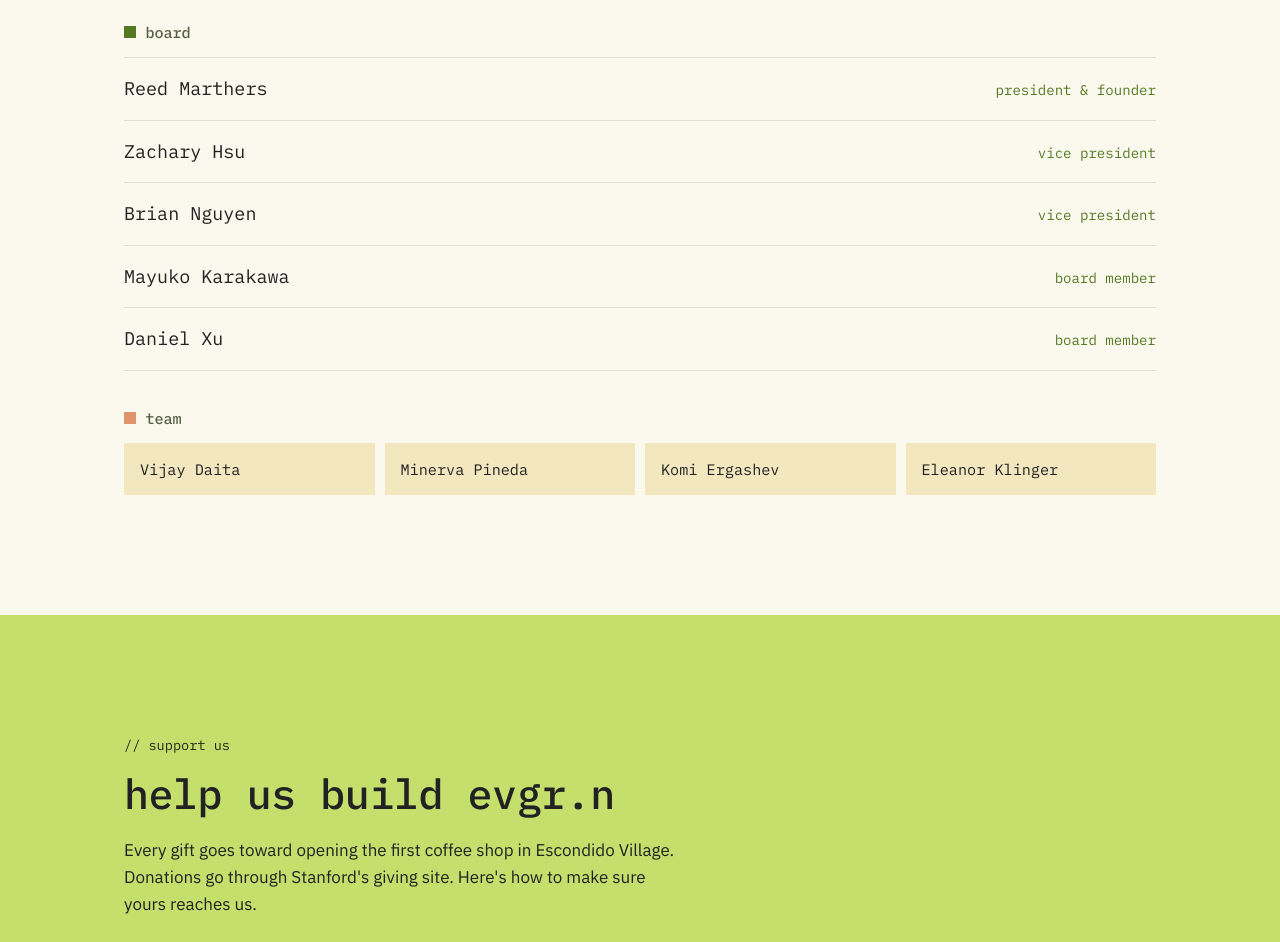
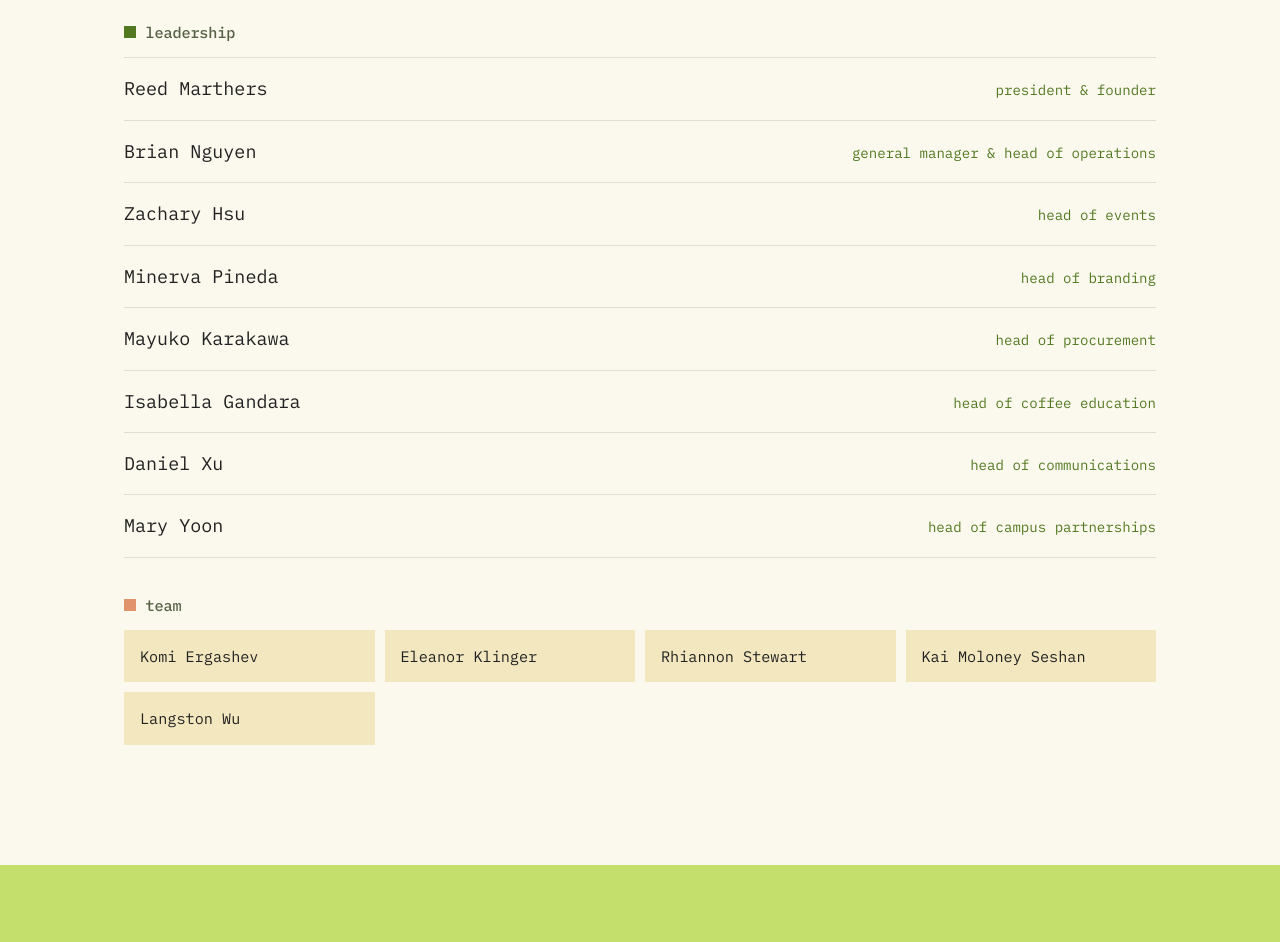
Before and after one commit to rvm-debug/evgrncoffee, a plain HTML site: page index.html in a window 1280 px wide. Shown: the part 1920-2862 px from the top of the page. Drawn offline with Linux system fonts and the light colour scheme.

Commit message:
Update leadership roles and team members
Co-Authored-By: Claude Opus 5.5 <noreply@anthropic.com>
Claude-Session: https://claude.ai/code/session_01Mwi9kq1QzVUGU8jy2Rbjtj

```diff
--- a/index.html
+++ b/index.html
@@ -78,20 +78,24 @@
     <div class="wrap">
       <p class="label">// team</p>
       <h2>the people behind the bar</h2>
-      <h3 class="team-heading"><span class="sq" style="--c:var(--leaf)"></span>board</h3>
+      <h3 class="team-heading"><span class="sq" style="--c:var(--leaf)"></span>leadership</h3>
       <ul class="board">
         <li><span class="name">Reed Marthers</span><span class="role">president &amp; founder</span></li>
-        <li><span class="name">Zachary Hsu</span><span class="role">vice president</span></li>
-        <li><span class="name">Brian Nguyen</span><span class="role">vice president</span></li>
-        <li><span class="name">Mayuko Karakawa</span><span class="role">board member</span></li>
-        <li><span class="name">Daniel Xu</span><span class="role">board member</span></li>
+        <li><span class="name">Brian Nguyen</span><span class="role">general manager &amp; head of operations</span></li>
+        <li><span class="name">Zachary Hsu</span><span class="role">head of events</span></li>
+        <li><span class="name">Minerva Pineda</span><span class="role">head of branding</span></li>
+        <li><span class="name">Mayuko Karakawa</span><span class="role">head of procurement</span></li>
+        <li><span class="name">Isabella Gandara</span><span class="role">head of coffee education</span></li>
+        <li><span class="name">Daniel Xu</span><span class="role">head of communications</span></li>
+        <li><span class="name">Mary Yoon</span><span class="role">head of campus partnerships</span></li>
       </ul>
       <h3 class="team-heading"><span class="sq" style="--c:var(--apricot)"></span>team</h3>
       <ul class="members">
-        <li>Vijay Daita</li>
-        <li>Minerva Pineda</li>
         <li>Komi Ergashev</li>
         <li>Eleanor Klinger</li>
+        <li>Rhiannon Stewart</li>
+        <li>Kai Moloney Seshan</li>
+        <li>Langston Wu</li>
       </ul>
     </div>
   </section>
--- a/style.css
+++ b/style.css
@@ -246,3 +246,4 @@ h3 { font-size: 1.05rem; display: flex; align-items: center; gap: .6rem; margin-
 .nav nav a.nav-donate:hover { color: var(--cream); }
 @media (max-width: 480px) { .nav nav a:nth-child(3) { display: none; } .nav nav { gap: 12px; } }
 .nav nav { align-items: center; }
+.board li { gap: 4px 16px; }
```
